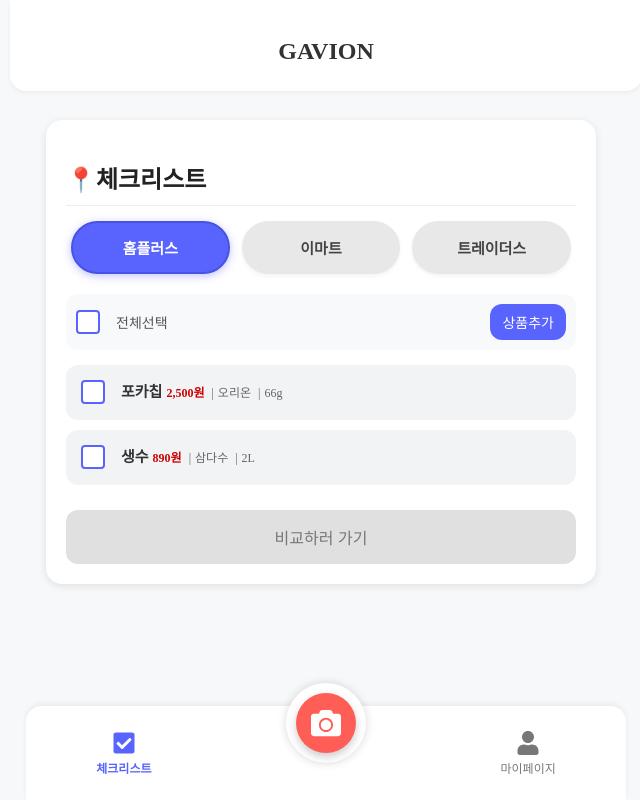
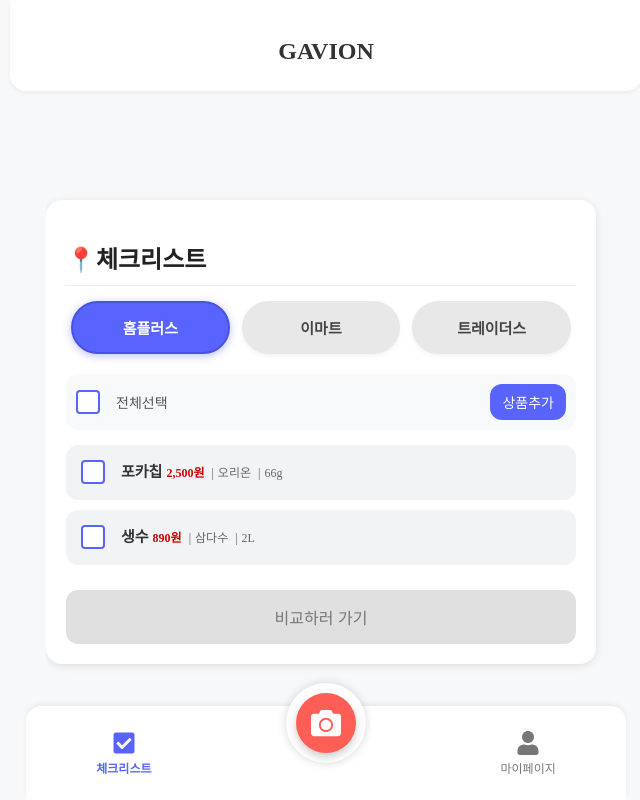
Before and after one commit to KGUCapstone/frontend, a React (Create React App) app: page /checkListPage in a window 1280 px wide. Shown: the whole page, without its empty margins (314-954 px from the left). Built offline with nearby package versions, Linux system fonts and the light colour scheme; no server answers.

Commit message:
Fix: 삭제 후에도 localStorage에 남아있던 오류 수정

```diff
--- a/src/pages/CheckListPage.js
+++ b/src/pages/CheckListPage.js
@@ -76,6 +76,7 @@ const CheckListPage = () => {
   const deleteSelectedProducts = () => {
     const updatedProducts = products.filter(product => !product.checked);
     setProducts(updatedProducts);
+    localStorage.setItem("products", JSON.stringify(updatedProducts));
   };
 
   const extractPriceNumber = (priceStr) => {
@@ -139,6 +140,9 @@ const CheckListPage = () => {
       </header>
     <div className="main-container">
       <div className="checklist-container">
+
+        <div className="scrollable-content">
+
         <div className="checklist-card">
           <header className="checklist-header">
             <h2>📍체크리스트</h2>
@@ -265,6 +269,7 @@ const CheckListPage = () => {
 
         </div>
       </div>
+      </div>
       <BottomNav />
     </div>
     </>
```
